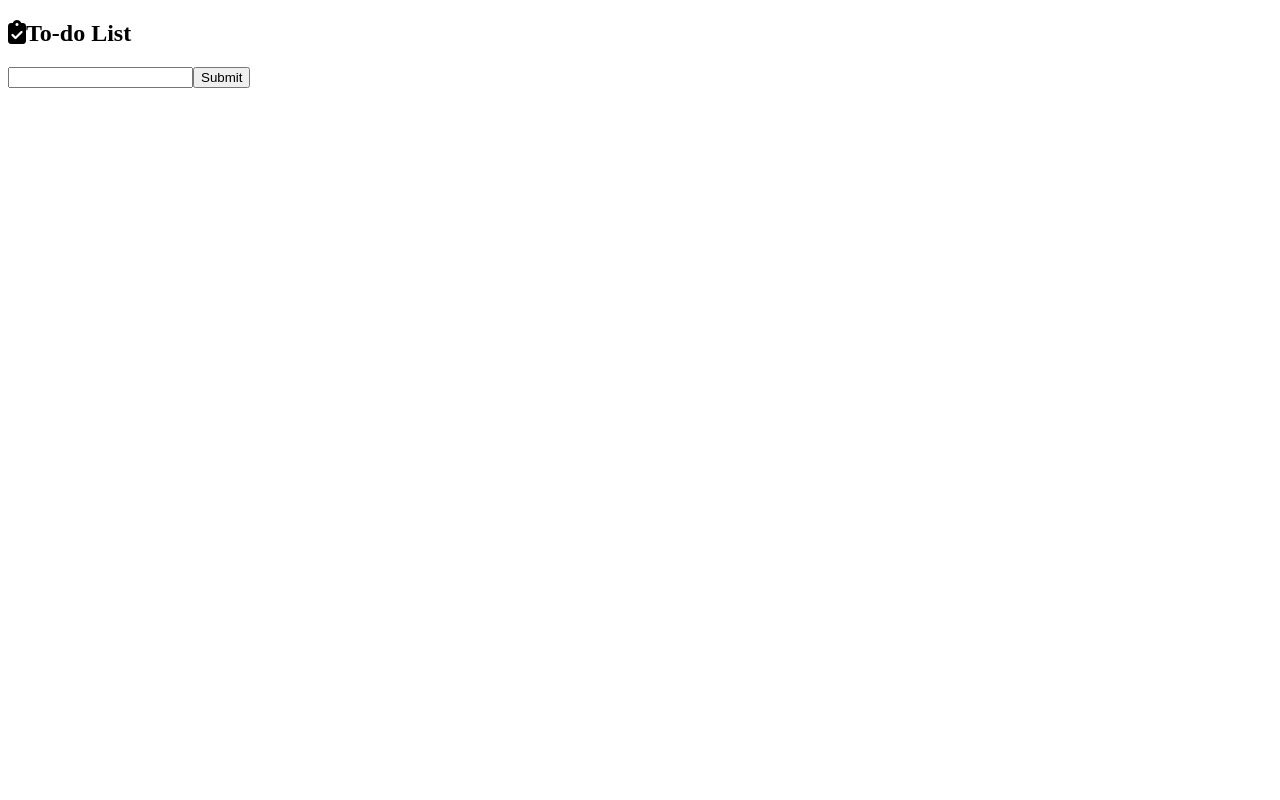
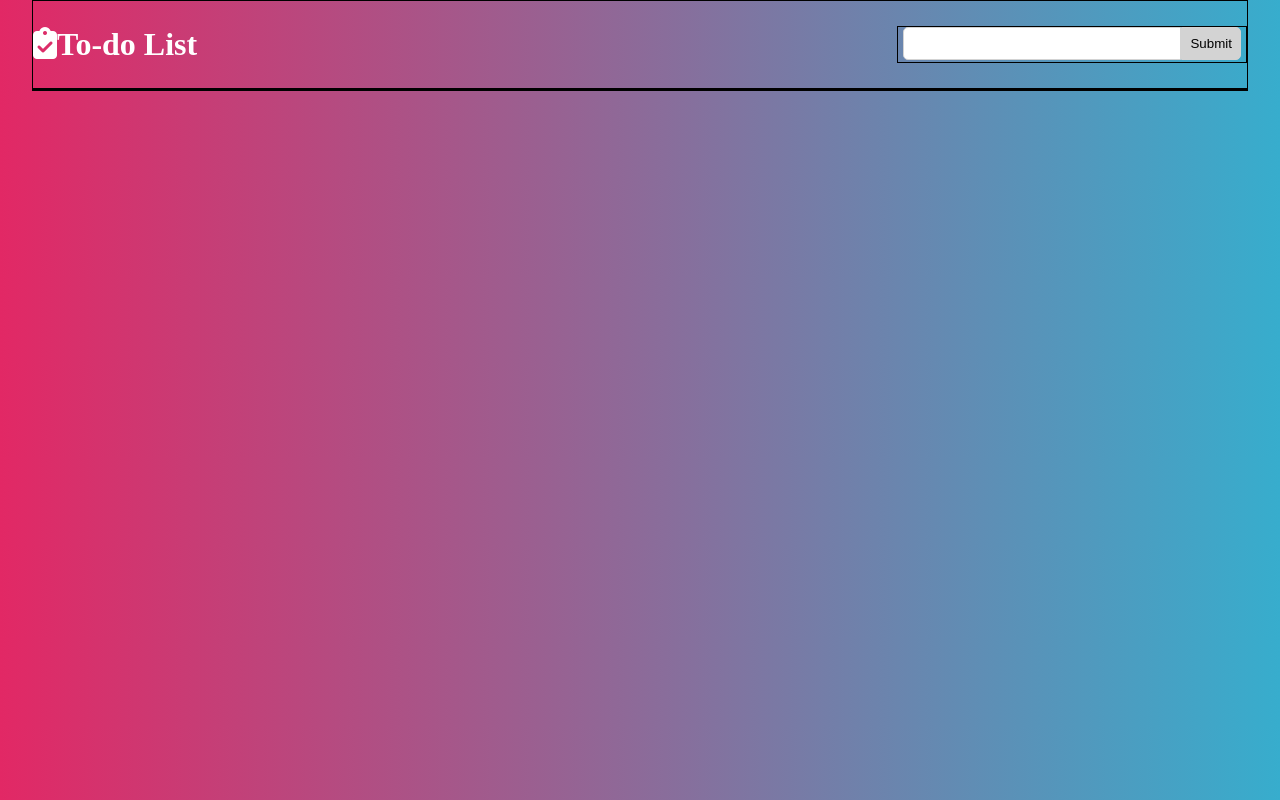
Before and after one commit to ChonCanCode/beginner-js-project-12-to-do-list, a plain HTML site: page index.html in a window 1280 px wide. Drawn offline with Linux system fonts and the light colour scheme.

Commit message:
Basic done need code fixing and review

```diff
--- a/index.html
+++ b/index.html
@@ -11,7 +11,7 @@
     <div class="container">
         <div class="nav">
             <h2><i class="fa-solid fa-clipboard-check"></i>To-do List</h2>
-            <div class="user-input">
+            <div class="user_input">
                 <input type="text"><button onclick="addItem()">Submit</button>
             </div>
         </div>
--- a/script.js
+++ b/script.js
@@ -0,0 +1,42 @@
+const toDoItems = document.getElementsByClassName("to-do-items")[0];
+const input = document.getElementById("input");
+const trashIcon = document.getElementById("trash");
+
+input.addEventListener("keydown", function(event){
+    if(event.key="Enter")
+        addItem();
+})
+
+function addItem(){
+    var divParent = document.createElement("div");
+    var divChild = document.createElement("div");
+    var checkIcon = document.createElement("i");
+    var trashIcon = document.createElement("i");
+
+
+    divParent.className = "item";
+    divParent.innerHTML = "<div>"+input.value+"</div>";
+
+    checkIcon.className = "fa-solid fa-check-to-slot";
+    checkIcon.style.color = "lightgray";
+    checkIcon.addEventListener("click",function(){
+        checkIcon.style.color = "limegreen";
+    })
+
+    divChild.appendChild(checkIcon);
+
+    trashIcon.className = "fa-solid fa-trash";
+    trashIcon.style.color = "darkgray";
+    trashIcon.addEventListener("click", function(){
+        divParent.remove():
+    })
+
+    divChild.appendChild(trashIcon);
+
+    divParent.appendChild(divChild);
+
+    toDoItems.appendChild(divParent);
+
+    input.value = " ";
+
+}
--- a/style.css
+++ b/style.css
@@ -0,0 +1,66 @@
+*{
+    padding: 0;
+    margin: 0;
+    box-sizing: border-box;
+}
+
+body{
+    background-image: linear-gradient(to right,#e22865, #37adcd);
+    color: white;
+}
+
+.container{
+    border: 1px solid black;
+    width: 95%;
+    margin: auto;
+}
+
+.nav{
+    display: flex;
+    justify-content: space-between;
+    flex-wrap: wrap;
+    width: 100%;
+    margin: 25px 0;
+}
+
+.nav h2{
+    font-size: 2rem;
+}
+
+.user_input{
+    border: 1px solid black;
+    width: 350px;
+    text-align: center;
+    ;
+}
+
+.user_input input{
+    width:80%;
+    outline: none;
+    padding: 8px;
+    border: 1px solid lightgray;
+    border-top-left-radius: 5px;
+    border-bottom-left-radius: 5px;
+    -webkit-transition: all 0.30s ease-in-out;
+    -moz-transition: all 0.30s ease-in-out;
+    -ms-transition: all 0.30s ease-in-out;
+    -o-trnasition: all 0.30s ease-in-out;
+    transition: all 0.30s ease-in-out;
+}
+
+.user_input input:focus{
+    box-shadow: 0 0 5px #e22865;
+    border: 1px solid #e22865;
+}
+
+.user_input button{
+    cursor: pointer;
+    padding: 8px;
+    width: fit-content;
+    transition: 1s;
+    outline: none;
+    background-color: lightgray;
+    border: 1px solid lightgray;
+    border-top-right-radius: 5px;
+    border-bottom-right-radius: 5px;
+}
```
